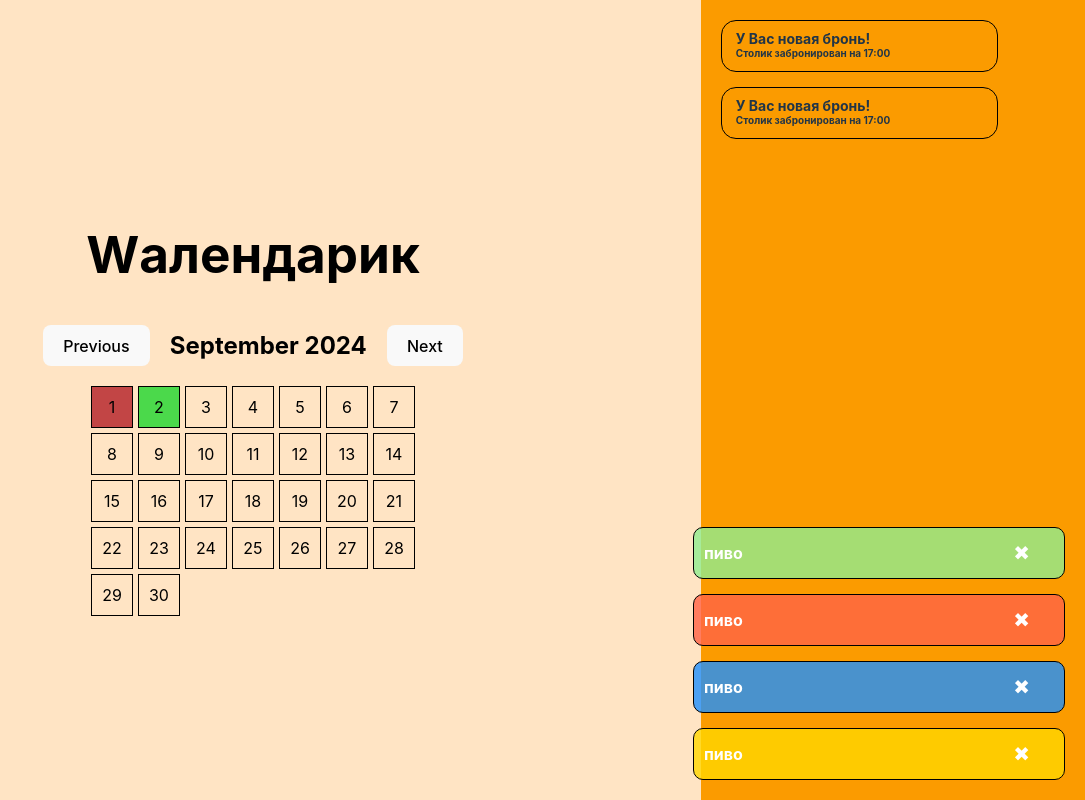
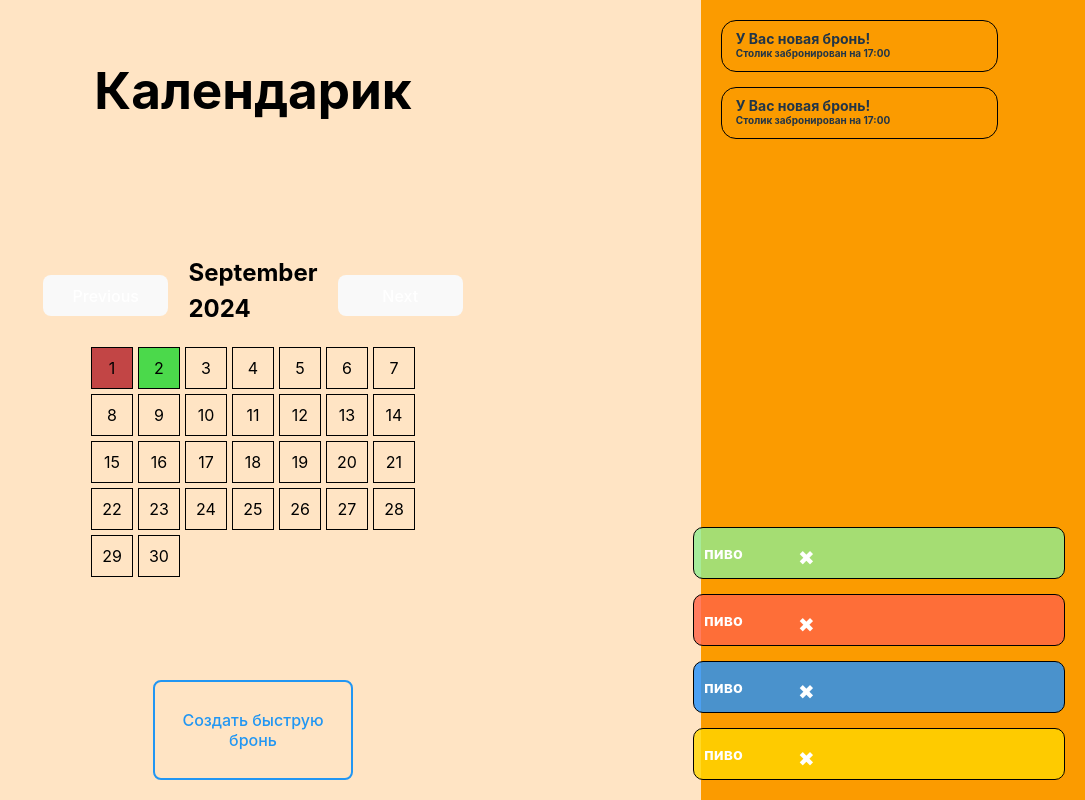
Before and after one commit to DoraDuraGang/restaurant-frontend-admin, a React (Vite) app: page / in a window 1280 px wide. Shown: the whole page, without its empty margins (195-1280 px from the left). Built offline with nearby package versions, Linux system fonts and the light colour scheme.

Commit message:
форма

```diff
--- a/src/components/MainBlock/MainBlock.tsx
+++ b/src/components/MainBlock/MainBlock.tsx
@@ -1,13 +1,33 @@
 import Calendar from "./Calendar/Сalendar";
+import BookingButton from "./OrderForm/Bookingbutton";
+import BookingForm from "./OrderForm/BookingForm/BookimgForm";
 import "./index.css";
+import { useState } from "react";
 
 const MainBlock = () => {
+    const [hideCalendar, setHideCalendar] = useState(false);
+    const [showBookingForm, setShowBookingForm] = useState(false);
+
+    const BookingClick = () => {
+        setHideCalendar(true);
+        setShowBookingForm(true);
+    };
+
+    const handleCloseBookingForm = () => {
+        setHideCalendar(false);
+        setShowBookingForm(false);
+    };
+
     return (
         <div className="ViewMain">
             <div className="Miu">
-    <h1 className="MainNameCalendar"> Wалендарик </h1>
+                <h1 className="MainNameCalendar"> Календарик </h1>
             </div>
-   <Calendar />
+            {!hideCalendar && <Calendar />}
+            <div className="ButtonBooking">
+                {!showBookingForm && <BookingButton onClick={BookingClick} />}
+            </div>
+            {showBookingForm && <BookingForm onClose={handleCloseBookingForm} />}
         </div>
     );
 };
--- /dev/null
+++ b/src/components/MainBlock/OrderForm/BookingForm/BookimgForm.tsx
@@ -0,0 +1,62 @@
+import { useState } from 'react';
+import './BookingForm.css';
+
+const BookingForm = ({ onClose }: any) => {
+    const [date, setDate] = useState('');
+    const [table, setTable] = useState('');
+    const [name, setName] = useState('');
+    const [time, setTime] = useState('');
+    const [phone, setPhone] = useState('');
+
+    return (
+        <div className="registration-form">
+            <input
+                type="date"
+                id="date"
+                value={date}
+                onChange={(e) => setDate(e.target.value)}
+                required
+            />
+            <select
+                id="table"
+                value={table}
+                onChange={(e) => setTable(e.target.value)}
+                required
+            >
+                <option value="">Выберите стол</option>
+                {Array.from({ length: 15 }, (_, i) => (
+                    <option key={i + 1} value={i + 1}>Стол {i + 1}</option>
+                ))}
+            </select>
+            <label htmlFor="name"></label>
+            <input
+                type="text"
+                id="name"
+                value={name}
+                onChange={(e) => setName(e.target.value)}
+                required
+                placeholder="Имя гостя"
+            />
+            <input
+                type="time"
+                id="time"
+                value={time}
+                onChange={(e) => setTime(e.target.value)}
+                required
+            />
+            <input
+                type="tel"
+                id="phone"
+                value={phone}
+                onChange={(e) => setPhone(e.target.value)}
+                required
+                pattern="[0-9]{10}"
+                placeholder="+7/8"
+            />
+            <button type="submit">Забронировать</button>
+            <button type="button" onClick={onClose}>Отмена</button>
+        </div>
+    );
+};
+
+export default BookingForm;
--- /dev/null
+++ b/src/components/MainBlock/OrderForm/BookingForm/BookingForm.css
@@ -0,0 +1,45 @@
+.registration-form {
+  display: flex;
+  flex-direction: column;
+  align-items: center;
+  justify-content: center;
+  width: 250px;
+  height: 400тpx;
+  background: rgba(96, 51, 14, 0.213);
+  padding: 20px;
+  border-radius: 5px;
+  box-shadow: 0 0 10px rgba(0, 0, 0, 0.1);
+  margin: auto;
+}
+
+label {
+  color: black;
+  margin-top: 10px;
+  text-align: center;
+  font-weight: bold;
+}
+
+input, select {
+  width: 80%;
+  padding: 10px;
+  margin: 10px 0;
+  border: 1px solid #ccc;
+  border-radius: 4px;
+  box-sizing: border-box;
+}
+
+button {
+  width: 80%;
+  background-color: #4CAF50;
+  color: white;
+  border: none;
+  padding: 10px;
+  cursor: pointer;
+  border-radius: 4px;
+  font-size: 16px;
+  margin-top: 10px;
+}
+
+button:hover {
+  background-color: #45a049;
+}
--- /dev/null
+++ b/src/components/MainBlock/OrderForm/Bookingbutton.css
@@ -0,0 +1,16 @@
+
+.booking-button {
+  width: 200px;
+  height: 100px;
+  background-color: transparent;
+  border: 2px solid #2196F3;
+  color: #2196F3;
+  font-size: 16px;
+  cursor: pointer;
+  transition: background-color 0.3s, color 0.3s;
+}
+
+.booking-button:hover {
+  background-color: #2196F3;
+  color: white;
+}
--- /dev/null
+++ b/src/components/MainBlock/OrderForm/Bookingbutton.tsx
@@ -0,0 +1,16 @@
+import './Bookingbutton.css';
+
+interface Props {
+    onClick: () => void;
+}
+
+const BookingButton = ({ onClick }: Props) => {
+
+    return (
+        <button className="booking-button" onClick={onClick}>
+            Создать быструю бронь
+        </button>
+    );
+};
+
+export default BookingButton;
--- a/src/components/MainBlock/index.css
+++ b/src/components/MainBlock/index.css
@@ -3,7 +3,8 @@
   flex-direction: column;
   flex-wrap: wrap;
   align-content: center;
-  justify-content: center;
+  align-items:center;
+  justify-content: space-between;
   width: 70%;
   background-color: bisque;
   padding: 20px;
@@ -15,4 +16,5 @@
 .Miu {
   display: flex;
   justify-content: center;
+
 }
```
Lines whose indentation alone changed are shown as unchanged.
